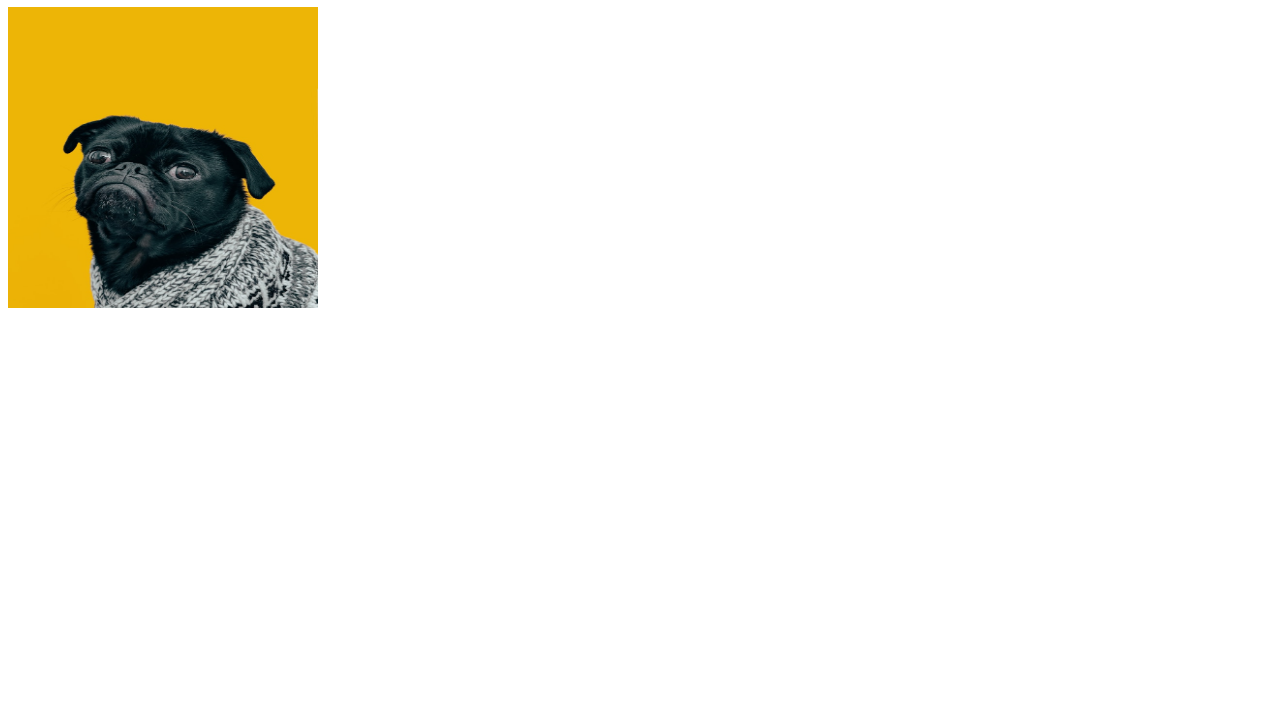
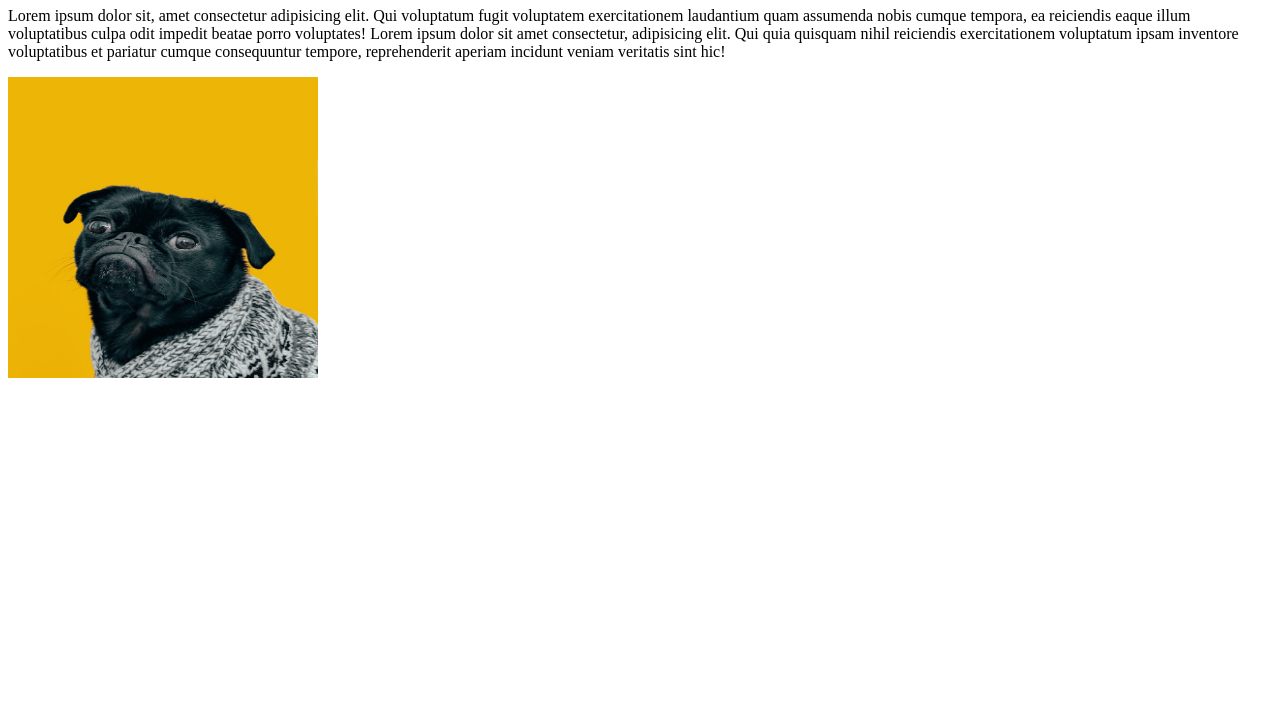
Before and after one commit to raheeeeel/odin-links-and-images, a plain HTML site: page pages/about.html in a window 1280 px wide. Shown: the part 73-800 px from the top of the page. Drawn offline with Linux system fonts and the light colour scheme.

Commit message:
Updated About section with key info Added lorem ipsum so people will know what we're about.

```diff
--- a/pages/about.html
+++ b/pages/about.html
@@ -7,6 +7,7 @@
 </head>
 <body>
     <h1>About Page</h1>
+    <p>Lorem ipsum dolor sit, amet consectetur adipisicing elit. Qui voluptatum fugit voluptatem exercitationem laudantium quam assumenda nobis cumque tempora, ea reiciendis eaque illum voluptatibus culpa odit impedit beatae porro voluptates! Lorem ipsum dolor sit amet consectetur, adipisicing elit. Qui quia quisquam nihil reiciendis exercitationem voluptatum ipsam inventore voluptatibus et pariatur cumque consequuntur tempore, reprehenderit aperiam incidunt veniam veritatis sint hic!</p>
     <img src="../images/dog.jpg" alt="funny black dog" height="301" width="310">
 </body>
 </html>
```
